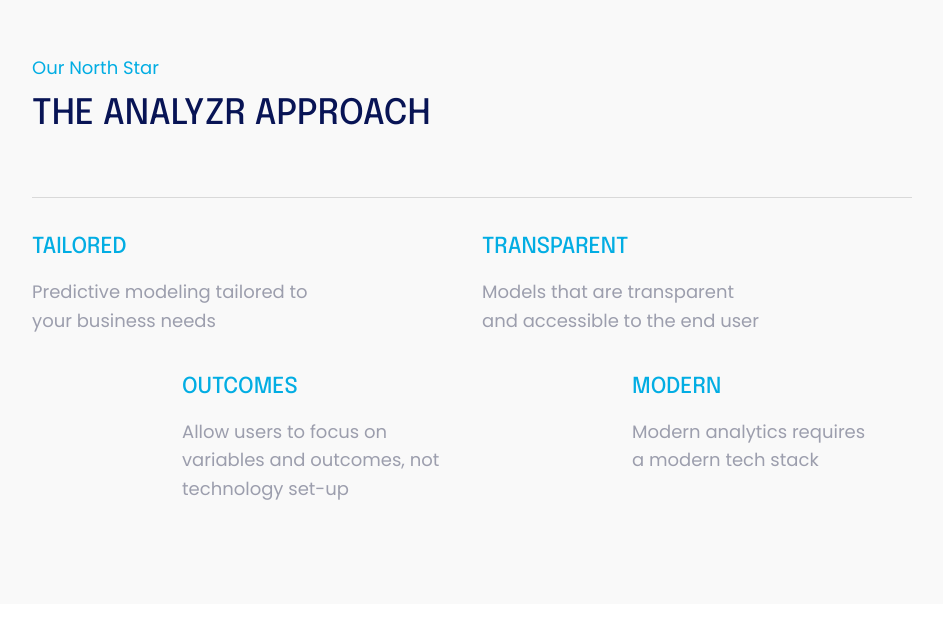
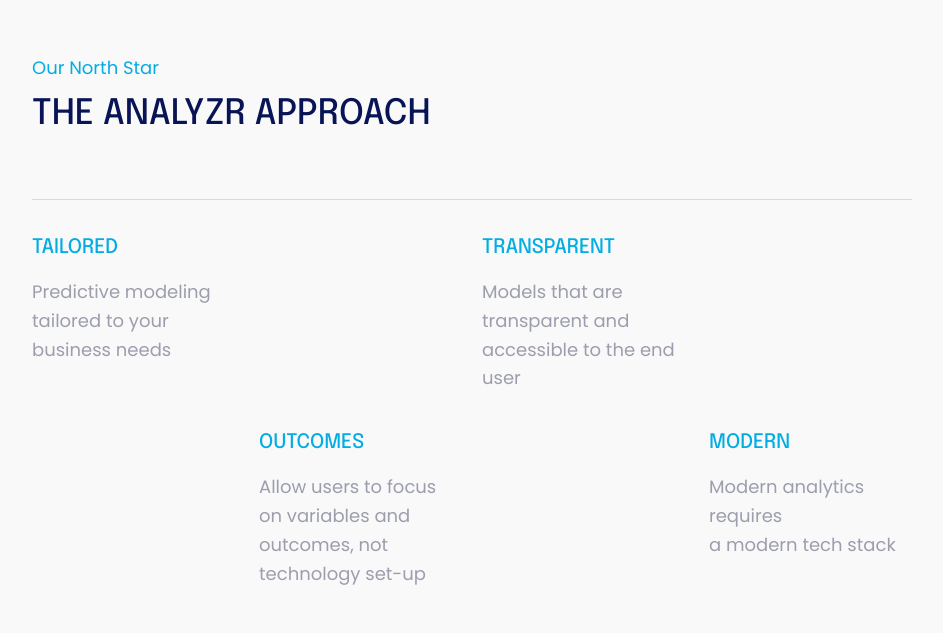
Before and after one commit to webMACTEP/Analyzer, a plain HTML site: page index.html in a window 1280 px wide. Shown: the part 787-1420 px from the top of the page, without its empty margins (168-1111 px from the left). Drawn offline with Linux system fonts and the light colour scheme.

Commit message:
approach

```diff
--- a/css/media.scss
+++ b/css/media.scss
@@ -3,13 +3,22 @@
 @media (max-width: 1439px) {
    .approach {
       .title {
-         padding: 0px 0px 60px 0px;
+         padding: 0px 0px 62px 0px;
+      }
+      .item {
+         width: 203px;
+      }
+      h4 {
+         font-size: 20px;
+      }
+      p {
+         max-width: 218px;
       }
       h2 {
          margin: 9px 0px 0px 0px;
          font-size: 35px;
       }
-      padding: 82px 0px 60px 0px;
+      padding: 82px 0px 40px 0px;
       margin: 140px 0px 0px 0px;
    }
    .container {
```
Also changed, not shown: css/media.css.
